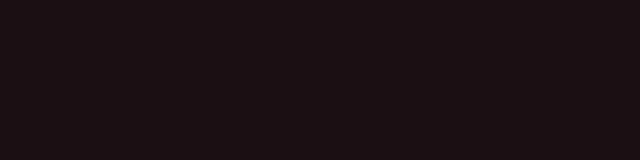
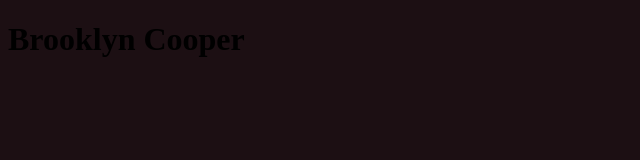
Before and after one commit to brooklyn204/brooklyn204.github.io, a plain HTML site: page index.html in a window 1280 px wide. Shown: the whole page, without its empty margins (0-640 px from the left). Drawn offline with Linux system fonts and the light colour scheme.

Commit message:
Added header to index.html

```diff
--- a/index.html
+++ b/index.html
@@ -5,6 +5,6 @@
         <link rel="stylesheet" href="style.css">
     </head>
     <body>
-
+        <h1>Brooklyn Cooper</h1>
     </body>
 </html>
```
